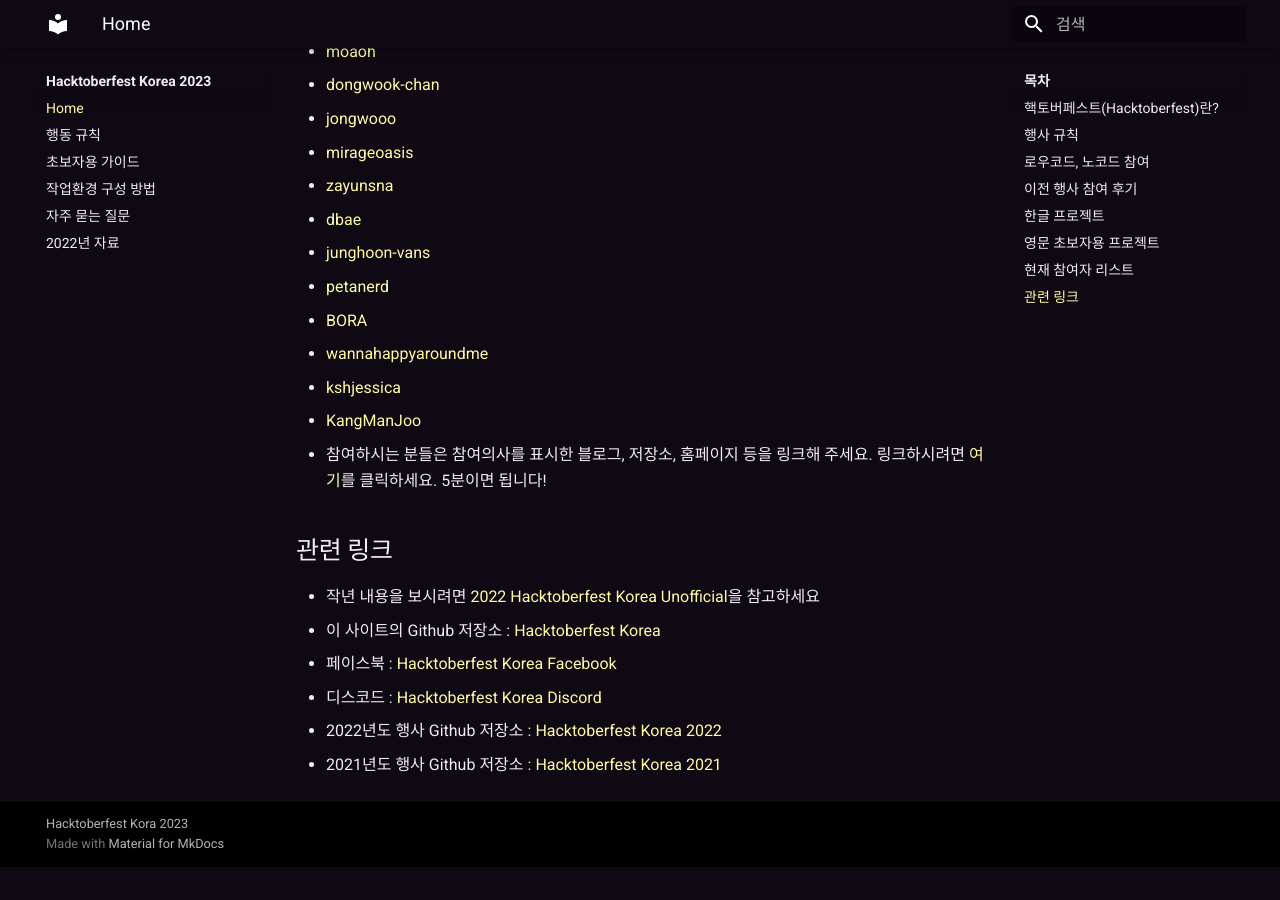
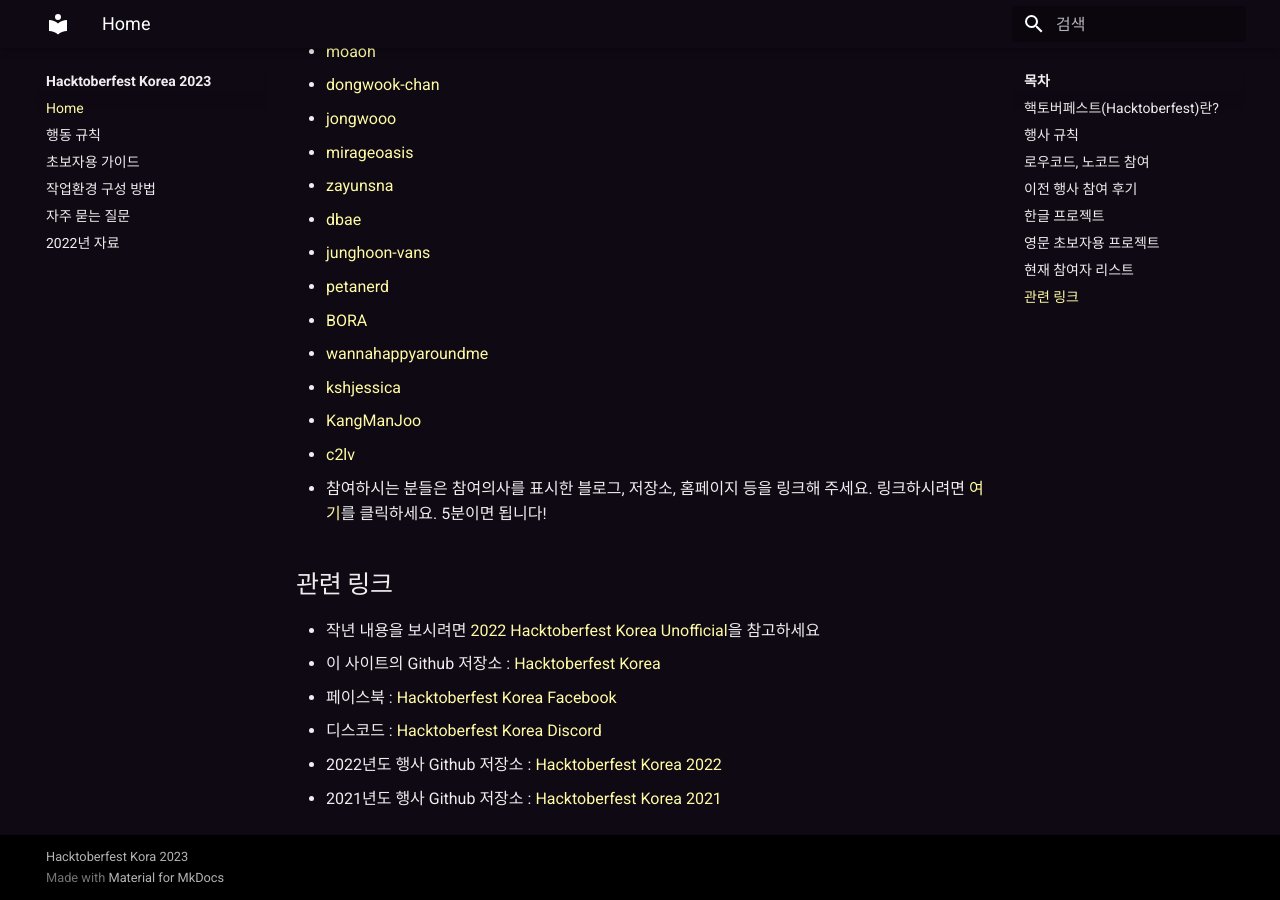
Before and after one commit to hacktoberfestkorea/hacktoberfestkorea, an MkDocs documentation site: the page built from docs/index.md, in a window 1280 px wide and 900 px high, scrolled down 4587 px. Built offline with MkDocs 1.6.1 and Material for MkDocs 9.7.7, drawn with Linux system fonts in a browser that asks for light colours; before the commit the page ends 5454 px from its top, so only the background shows below that.

Commit message:
Add c2lv to Contributors list

```diff
--- a/docs/index.md
+++ b/docs/index.md
@@ -126,6 +126,7 @@
 - [wannahappyaroundme](https://github.com/wannahappyaroundme)
 - [kshjessica](https://github.com/kshjessica)
 - [KangManJoo](https://github.com/eogns47)
+- [c2lv](https://github.com/c2lv)
 - 참여하시는 분들은 참여의사를 표시한 블로그, 저장소, 홈페이지 등을 링크해 주세요. 링크하시려면 [여기](https://github.com/phg98/hacktoberfestkorea/edit/master/docs/index.md)를 클릭하세요. 5분이면 됩니다!
 
 ## 관련 링크 {#associated-link}
```
